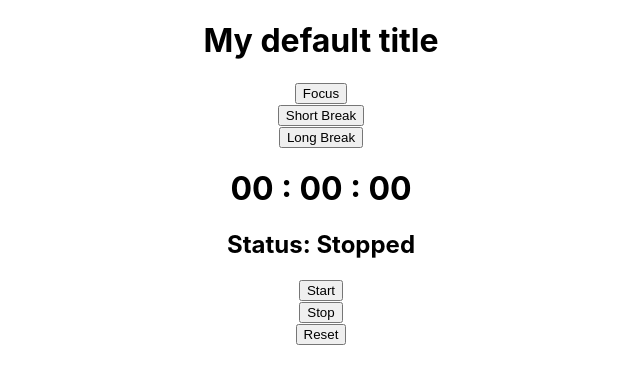
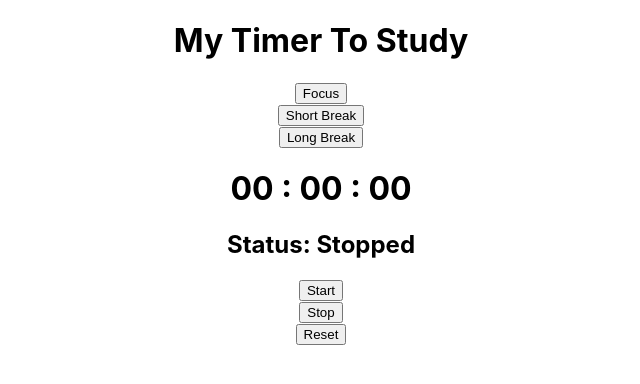
Before and after one commit to denrique-alvarez/timer, a React (Create React App) app: page / in a window 1280 px wide. Shown: the top 384 px of the page, without its empty margins (319-959 px from the left). Built offline with nearby package versions, Linux system fonts and the light colour scheme.

Commit message:
change title

```diff
--- a/src/components/header/Header.jsx
+++ b/src/components/header/Header.jsx
@@ -1,7 +1,7 @@
 export const Header = () => {
   return (
     <header>
-      <h1>My default title</h1>
+      <h1>My Timer To Study</h1>
     </header>
   )
 }
```
